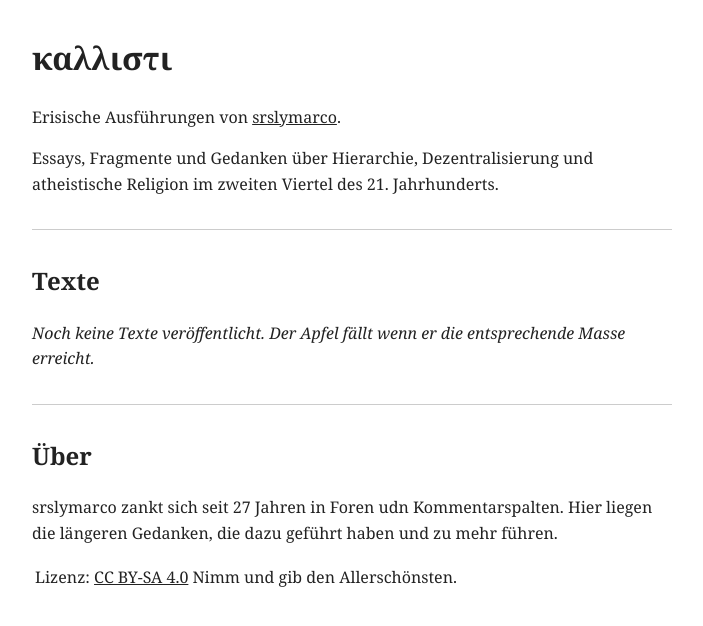
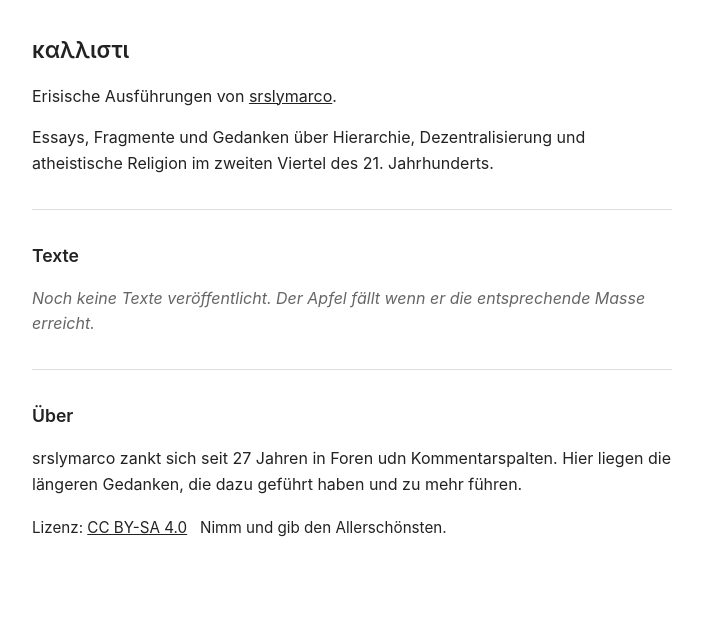
Before and after one commit to srslymarco/kallisti, a Jekyll site: the page built from README.md, in a window 1280 px wide. Shown: the top 626 px of the page, without its empty margins (288-991 px from the left). Built offline with Jekyll 4.4.1, drawn with Linux system fonts in a browser that asks for light colours; our own code applies the rules of GitHub Pages for plain Markdown files.

Commit message:
Update default.html

```diff
--- a/_layouts/default.html
+++ b/_layouts/default.html
@@ -5,9 +5,23 @@
   <meta name="viewport" content="width=device-width, initial-scale=1">
   <title>καλλιστι</title>
   <style>
-    body { font-family: Georgia, serif; max-width: 640px; margin: 2rem auto; padding: 0 1rem; line-height: 1.6; color: #222; }
-    a { color: #222; }
-    hr { border: none; border-top: 1px solid #ccc; margin: 2rem 0; }
+    body {
+      font-family: -apple-system, BlinkMacSystemFont, "Segoe UI", Helvetica, Arial, sans-serif;
+      max-width: 640px;
+      margin: 2rem auto;
+      padding: 0 1rem;
+      line-height: 1.6;
+      color: #222;
+      background: #fff;
+    }
+    a { color: #222; text-decoration-thickness: 1px; }
+    a:hover { color: #555; }
+    hr { border: none; border-top: 1px solid #ddd; margin: 2rem 0; }
+    h1 { font-weight: 600; font-size: 1.4rem; }
+    h2 { font-weight: 600; font-size: 1.1rem; }
+    em { color: #666; }
+    table { border-collapse: collapse; font-size: 0.95rem; }
+    td { padding: 0.2rem 0.8rem 0.2rem 0; }
   </style>
 </head>
 <body>
```
